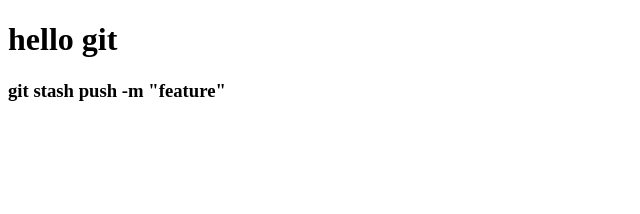
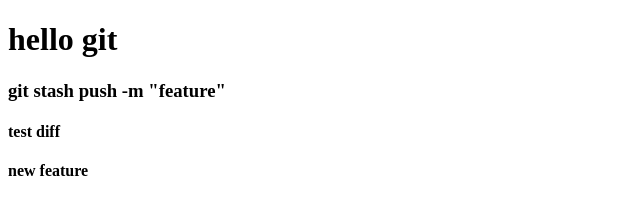
Before and after one commit to MayankKhore/testdelete, a plain HTML site: page index.html in a window 1280 px wide. Shown: the whole page, without its empty margins (0-640 px from the left). Drawn offline with Linux system fonts and the light colour scheme.

Commit message:
add feature1

```diff
--- a/index.html
+++ b/index.html
@@ -8,5 +8,7 @@
 <body>
     <h1>hello git</h1>
     <h3>git stash push -m "feature"</h3>
+    <h4>test diff</h4>
+    <h4>new feature</h4>
 </body>
 </html>
```
